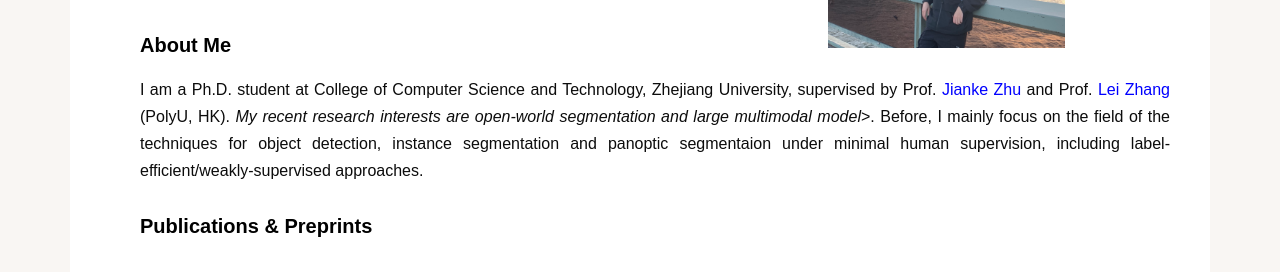
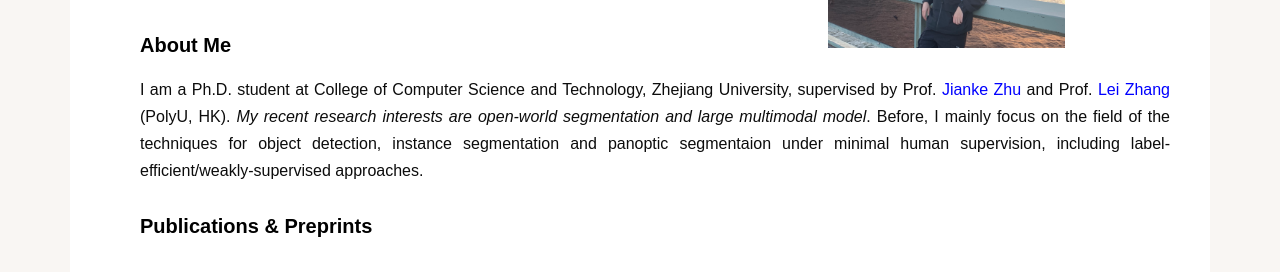
Before and after one commit to cslwt/cslwt.github.io, a Jekyll site: the page index.html, which Jekyll copies as it is, in a window 1280 px wide. Shown: the part 327-599 px from the top of the page. Built offline with Jekyll 4.4.1, drawn with Linux system fonts in a browser that asks for light colours; some web fonts are replaced.

```diff
--- a/index.html
+++ b/index.html
@@ -90,7 +90,7 @@
 					<p>I am a Ph.D. student at College of Computer Science and Technology, Zhejiang University, supervised by Prof.
 						<a href="https://person.zju.edu.cn/jkzhu">Jianke Zhu</a> and Prof.
 						<a href="http://www4.comp.polyu.edu.hk/~cslzhang/">Lei Zhang </a>(PolyU, HK).
-						<em>My recent research interests are open-world segmentation and large multimodal model</em>>. Before, I mainly focus on
+						<em>My recent research interests are open-world segmentation and large multimodal model</em>. Before, I mainly focus on
 						the field of the techniques for object detection, instance segmentation and panoptic segmentaion under minimal human supervision, including label-efficient/weakly-supervised approaches.
 					<p>
 
```
